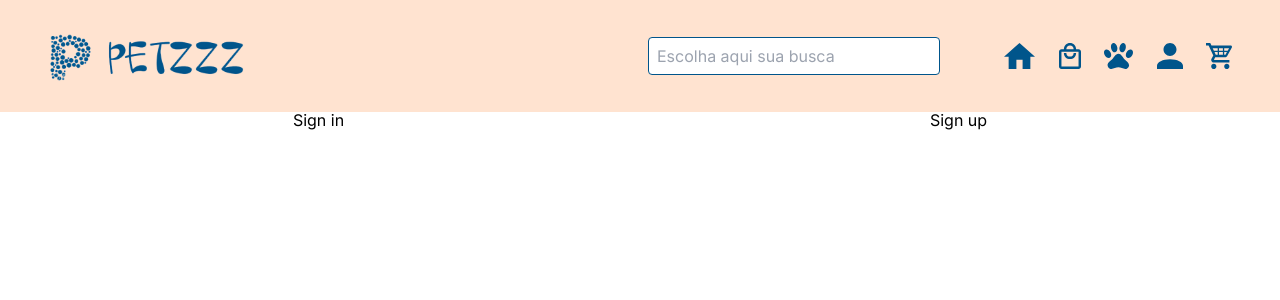
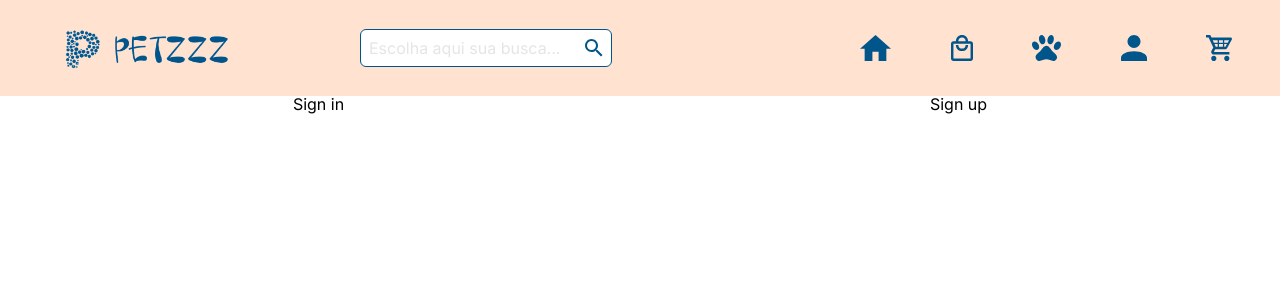
Before and after one commit to ecocaval/PetzZz_Front, a Next.js app: page / in a window 1280 px wide. Shown: the top 300 px of the page. Built offline with nearby package versions, Linux system fonts and the light colour scheme.

Commit message:
feat: add responsiveness to gen. input placeholder

```diff
--- a/src/app/components/GenericInput.tsx
+++ /dev/null
@@ -1,11 +0,0 @@
-interface GenericInputProps {
-    placeHolderText: string
-}
-
-export function GenericInput({ placeHolderText }: GenericInputProps) {
-    return (
-        <>
-            <input className="p-2 w-1/2 min-w-[140px] rounded border border-1 border-[var(--main-blue-bg)]" placeholder={placeHolderText} />
-        </>
-    )
-}
--- /dev/null
+++ b/src/app/components/GenericInput/GenericInput.tsx
@@ -0,0 +1,54 @@
+'use client'
+
+import { useEffect, useRef, useState } from "react";
+
+interface GenericInputProps {
+    placeHolderText: string
+    useResponsivePlaceholder?: boolean
+    children?: React.ReactNode
+}
+
+const DEFAULT_PLACEHOLDET_TEXT = "Busca..."
+
+export function GenericInput({ placeHolderText, useResponsivePlaceholder = true, children }: GenericInputProps) {
+
+    const inputRef = useRef<HTMLInputElement>(null);
+
+    const [definitePlaceHolderText, setDefinitePlaceHolderText] = useState<string>(placeHolderText || DEFAULT_PLACEHOLDET_TEXT)
+
+    useEffect(() => {
+        /*
+            Responsável por definir o state do placeholderWidth
+            Se o tamanho da tela for pequeno demais para o input
+            setta o texto para um novo default menor.
+
+            ! IMPORTANTE: Adequa o texto somente no primeiro load, esse component não pode ser server-side
+            !             pois aqui nós utilizamos a window para fazer a lógica, que só existe no client...
+        */
+        if (useResponsivePlaceholder) {
+
+            if (inputRef.current) {
+                const placeholderStyle = window.getComputedStyle(inputRef.current, '::placeholder');
+
+                const screenIsSmallForPlaceHolder = (parseFloat(placeholderStyle.width) > window.innerWidth / 2)
+
+                if (screenIsSmallForPlaceHolder) {
+                    setDefinitePlaceHolderText(DEFAULT_PLACEHOLDET_TEXT)
+                }
+            }
+        }
+    }, [])
+
+    return (
+        <>
+            <span className="relative">
+                <input
+                    placeholder={definitePlaceHolderText}
+                    ref={inputRef}
+                    className="placeholder-neutral-200 placeholder-hidden p-2 w-full min-w-[140px] max-w-[400px] rounded-md border border-1 border-[var(--main-blue-bg)]"
+                />
+                <div className="absolute top-[50%] translate-y-[-50%] right-[0%] translate-x-[-50%]">{children}</div>
+            </span>
+        </>
+    )
+}
--- a/src/app/components/Header.tsx
+++ b/src/app/components/Header.tsx
@@ -2,7 +2,7 @@
 import Image from "next/image";
 
 //? Components
-import { GenericInput } from "./GenericInput";
+import { GenericInput } from "./GenericInput/GenericInput";
 
 //? Images
 import logo from "/public/images/logo.png"
@@ -14,27 +14,30 @@ import Products from "./vectors/Products";
 import DogPaw from "./vectors/DogPaw";
 import UserProfile from "./vectors/UserProfile";
 import ShoppingCart from "./vectors/ShoppingCart";
+import SearchIcon from "./vectors/SearchIcon";
 
 export function Header() {
     return (
-        <header className="flex items-center justify-between px-12 h-28 bg-[var(--light-yellow-bg)]">
+        <header className="flex items-center justify-between px-12 h-24 bg-[var(--light-yellow-bg)] max-[500px]:px-6">
             <Image
-                className="max-[1000px]:hidden"
+                className="px-4 min-w-[200px] max-[1000px]:hidden"
                 src={logo}
                 width={200}
                 height={200}
                 alt="Petzzz logo"
             />
             <Image
-                className="min-[1000px]:hidden"
+                className="px-2 min-w-[50px] min-[1000px]:hidden"
                 src={letterLogo}
-                width={50}
+                width={60}
                 height={200}
                 alt="Petzzz logo"
             />
-            <div className="flex justify-between w-[600px] border border-2 ps-4 border-black max-[650px]:justify-center max-[400px]:w-max">
-                <GenericInput placeHolderText={"Escolha aqui sua busca"} />
-                <section className="flex w-1/2 ps-4 justify-between items-center min-[1000px]:ps-16 max-[650px]:hidden">
+            <div className="flex justify-between w-3/4 border border-2 ps-4 border-black max-[700px]:justify-center max-[400px]:p-0">
+                <GenericInput placeHolderText={"Escolha aqui sua busca..."} >
+                    <SearchIcon />
+                </GenericInput>
+                <section className="flex w-1/2 ps-8 gap-x-4 justify-between items-center min-[1000px]:ps-16 max-[700px]:hidden">
                     <HomeIcon />
                     <Products />
                     <DogPaw />
--- a/src/app/components/vectors/DogPaw.tsx
+++ b/src/app/components/vectors/DogPaw.tsx
@@ -1,3 +1,5 @@
+import '@/app/globals.css'
+
 interface DogPawProps {
     colorToFill?: string
 }
@@ -7,7 +9,7 @@ export default function DogPaw({ colorToFill }: DogPawProps) {
         <svg width="29" height="26" viewBox="0 0 29 26" fill="none" xmlns="http://www.w3.org/2000/svg">
             <path
                 d="M9.22907 0.0217105C10.9331 -0.223637 12.7382 1.63812 13.2581 4.20704C13.778 6.76154 12.8393 9.04183 11.1353 9.30161C9.44568 9.56139 7.62613 7.69963 7.09182 5.1307C6.5575 2.57621 7.52504 0.295922 9.22907 0.0217105ZM19.5543 0.0217105C21.2728 0.295922 22.2259 2.57621 21.7205 5.1307C21.1717 7.69963 19.3666 9.56139 17.6626 9.30161C15.9441 9.04183 15.0054 6.76154 15.5397 4.20704C16.0596 1.63812 17.8647 -0.223637 19.5543 0.0217105ZM1.50319 6.66052C3.14945 5.95334 5.38779 7.2378 6.5575 9.47479C7.65501 11.7551 7.27955 14.1508 5.64772 14.858C4.0159 15.5652 1.792 14.2951 0.651172 12.0293C-0.489659 9.76344 -0.0853139 7.35326 1.50319 6.66052ZM27.4968 6.66052C29.0853 7.35326 29.4897 9.76344 28.3488 12.0293C27.208 14.2951 24.9841 15.5652 23.3523 14.858C21.7205 14.1508 21.345 11.7551 22.4425 9.47479C23.6122 7.2378 25.8506 5.95334 27.4968 6.66052ZM25.0852 22.2184C25.1429 23.575 24.1032 25.076 22.8613 25.6388C20.2764 26.8223 17.2149 24.3688 14.3412 24.3688C11.4674 24.3688 8.37706 26.9233 5.83546 25.6388C4.39137 24.9317 3.39494 23.0555 3.58268 21.4968C3.84261 19.3464 6.42753 18.1918 7.95827 16.6187C9.99444 14.5838 11.4385 10.7593 14.3412 10.7593C17.2293 10.7593 18.7601 14.5261 20.7096 16.6187C22.3125 18.3795 24.9841 19.866 25.0852 22.2184Z"
-                fill={colorToFill || "#00558B"} />
+                fill={colorToFill || "var(--icons-main-color)"} />
         </svg>
     )
 }
--- a/src/app/components/vectors/HelpQuestion.tsx
+++ b/src/app/components/vectors/HelpQuestion.tsx
@@ -1,3 +1,5 @@
+import '@/app/globals.css'
+
 interface HelpQuestionProps {
     colorToFill?: string
 }
@@ -7,7 +9,7 @@ export default function HelpQuestion({ colorToFill }: HelpQuestionProps) {
         <svg width="20" height="20" viewBox="0 0 20 20" fill="none" xmlns="http://www.w3.org/2000/svg">
             <path
                 d="M13.07 9.25L12.17 10.17C11.45 10.89 11 11.5 11 13H9V12.5C9 11.39 9.45 10.39 10.17 9.67L11.41 8.41C11.78 8.05 12 7.55 12 7C12 5.89 11.1 5 10 5C9.46957 5 8.96086 5.21071 8.58579 5.58579C8.21071 5.96086 8 6.46957 8 7H6C6 5.93913 6.42143 4.92172 7.17157 4.17157C7.92172 3.42143 8.93913 3 10 3C11.0609 3 12.0783 3.42143 12.8284 4.17157C13.5786 4.92172 14 5.93913 14 7C14 7.88 13.64 8.67 13.07 9.25ZM11 17H9V15H11M10 0C8.68678 0 7.38642 0.258658 6.17317 0.761205C4.95991 1.26375 3.85752 2.00035 2.92893 2.92893C1.05357 4.8043 0 7.34784 0 10C0 12.6522 1.05357 15.1957 2.92893 17.0711C3.85752 17.9997 4.95991 18.7362 6.17317 19.2388C7.38642 19.7413 8.68678 20 10 20C12.6522 20 15.1957 18.9464 17.0711 17.0711C18.9464 15.1957 20 12.6522 20 10C20 4.47 15.5 0 10 0Z"
-                fill={colorToFill || "#00558B"} />
+                fill={colorToFill || "var(--icons-main-color)"} />
         </svg>
     )
 }
--- a/src/app/components/vectors/Historic.tsx
+++ b/src/app/components/vectors/Historic.tsx
@@ -1,3 +1,5 @@
+import '@/app/globals.css'
+
 interface HistoricProps {
     colorToFill?: string
 }
@@ -7,7 +9,7 @@ export default function Historic({ colorToFill }: HistoricProps) {
         <svg width="20" height="22" viewBox="0 0 20 22" fill="none" xmlns="http://www.w3.org/2000/svg">
             <path
                 d="M18 10.11V4C18 2.9 17.11 2 16 2H11.82C11.4 0.84 10.3 0 9 0C7.7 0 6.6 0.84 6.18 2H2C0.9 2 0 2.9 0 4V18C0 19.11 0.9 20 2 20H8.11C9.37 21.24 11.09 22 13 22C16.87 22 20 18.87 20 15C20 13.09 19.24 11.37 18 10.11ZM9 2C9.55 2 10 2.45 10 3C10 3.55 9.55 4 9 4C8.45 4 8 3.55 8 3C8 2.45 8.45 2 9 2ZM3 6H15V8H3V6ZM6.08 16H3V14H6.08C6.03 14.33 6 14.66 6 15C6 15.34 6.03 15.67 6.08 16ZM3 12V10H8.11C7.5 10.57 7.04 11.25 6.68 12H3ZM13 20C10.24 20 8 17.76 8 15C8 12.24 10.24 10 13 10C15.76 10 18 12.24 18 15C18 17.76 15.76 20 13 20ZM13.5 15.25L16.36 16.94L15.61 18.16L12 16V11H13.5V15.25Z"
-                fill={colorToFill || "#00558B"} />
+                fill={colorToFill || "var(--icons-main-color)"} />
         </svg>
     )
 }
--- a/src/app/components/vectors/HomeIcon.tsx
+++ b/src/app/components/vectors/HomeIcon.tsx
@@ -1,3 +1,5 @@
+import '@/app/globals.css'
+
 interface HomeIconProps {
     colorToFill?: string
 }
@@ -6,7 +8,7 @@ export default function HomeIcon({ colorToFill }: HomeIconProps) {
     return (
         <svg width="31" height="26" viewBox="0 0 31 26" fill="none" xmlns="http://www.w3.org/2000/svg">
             <path d="M12.4 26V16.8235H18.6V26H26.35V13.7647H31L15.5 0L0 13.7647H4.65V26H12.4Z"
-                fill={colorToFill || "#00558B"} />
+                fill={colorToFill || "var(--icons-main-color)"} />
         </svg>
     )
 }
--- a/src/app/components/vectors/Products.tsx
+++ b/src/app/components/vectors/Products.tsx
@@ -1,3 +1,5 @@
+import '@/app/globals.css'
+
 interface ProductsProps {
     colorToFill?: string
 }
@@ -7,7 +9,7 @@ export default function Products({ colorToFill }: ProductsProps) {
         <svg width="22" height="26" viewBox="0 0 22 26" fill="none" xmlns="http://www.w3.org/2000/svg">
             <path
                 d="M19.5556 6.19048H17.1111C17.1111 2.72381 14.4222 0 11 0C7.57778 0 4.88889 2.72381 4.88889 6.19048H2.44444C1.1 6.19048 0 7.30476 0 8.66667V23.5238C0 24.8857 1.1 26 2.44444 26H19.5556C20.9 26 22 24.8857 22 23.5238V8.66667C22 7.30476 20.9 6.19048 19.5556 6.19048ZM11 2.47619C13.0778 2.47619 14.6667 4.08571 14.6667 6.19048H7.33333C7.33333 4.08571 8.92222 2.47619 11 2.47619ZM19.5556 23.5238H2.44444V8.66667H19.5556V23.5238ZM11 13.619C8.92222 13.619 7.33333 12.0095 7.33333 9.90476H4.88889C4.88889 13.3714 7.57778 16.0952 11 16.0952C14.4222 16.0952 17.1111 13.3714 17.1111 9.90476H14.6667C14.6667 12.0095 13.0778 13.619 11 13.619Z"
-                fill={colorToFill || "#00558B"} />
+                fill={colorToFill || "var(--icons-main-color)"} />
         </svg>
     )
 }
--- /dev/null
+++ b/src/app/components/vectors/SearchIcon.tsx
@@ -0,0 +1,14 @@
+import '@/app/globals.css'
+
+interface SearchIconProps {
+    colorToFill?: string
+}
+
+export default function SearchIcon({ colorToFill }: SearchIconProps) {
+    return (
+        <svg width="18" height="18" viewBox="0 0 18 18" fill="none" xmlns="http://www.w3.org/2000/svg">
+            <path d="M6.5 0C8.22391 0 9.87721 0.684819 11.0962 1.90381C12.3152 3.12279 13 4.77609 13 6.5C13 8.11 12.41 9.59 11.44 10.73L11.71 11H12.5L17.5 16L16 17.5L11 12.5V11.71L10.73 11.44C9.59 12.41 8.11 13 6.5 13C4.77609 13 3.12279 12.3152 1.90381 11.0962C0.684819 9.87721 0 8.22391 0 6.5C0 4.77609 0.684819 3.12279 1.90381 1.90381C3.12279 0.684819 4.77609 0 6.5 0ZM6.5 2C4 2 2 4 2 6.5C2 9 4 11 6.5 11C9 11 11 9 11 6.5C11 4 9 2 6.5 2Z" fill={colorToFill || "var(--icons-main-color)"} />
+        </svg>
+
+    )
+}
--- a/src/app/components/vectors/ShoppingCart.tsx
+++ b/src/app/components/vectors/ShoppingCart.tsx
@@ -1,3 +1,5 @@
+import '@/app/globals.css'
+
 interface ShoppingCartProps {
     colorToFill?: string
 }
@@ -7,7 +9,7 @@ export default function ShoppingCart({ colorToFill }: ShoppingCartProps) {
         <svg width="26" height="26" viewBox="0 0 26 26" fill="none" xmlns="http://www.w3.org/2000/svg">
             <path
                 d="M23.4 23.4C23.4 24.843 22.243 26 20.8 26C19.357 26 18.2 24.83 18.2 23.4C18.2 21.957 19.357 20.8 20.8 20.8C22.243 20.8 23.4 21.97 23.4 23.4ZM7.8 20.8C6.357 20.8 5.2 21.957 5.2 23.4C5.2 24.83 6.357 26 7.8 26C9.243 26 10.4 24.843 10.4 23.4C10.4 21.957 9.243 20.8 7.8 20.8ZM8.06 16.419L8.021 16.575C8.021 16.757 8.164 16.9 8.346 16.9H23.4V19.5H7.8C6.357 19.5 5.2 18.33 5.2 16.9C5.2 16.445 5.317 16.016 5.512 15.652L7.28 12.467L2.6 2.6H0V0H4.251L5.473 2.6H24.7C25.415 2.6 26 3.185 26 3.9C26 4.121 25.935 4.342 25.844 4.55L21.19 12.961C20.748 13.754 19.89 14.3 18.915 14.3H9.23L8.06 16.419ZM9.75 11.7H11.7V9.1H8.528L9.75 11.7ZM13 9.1V11.7H16.9V9.1H13ZM16.9 7.8V5.2H13V7.8H16.9ZM20.943 9.1H18.2V11.7H19.5L20.943 9.1ZM23.114 5.2H18.2V7.8H21.671L23.114 5.2ZM6.682 5.2L7.904 7.8H11.7V5.2H6.682Z"
-                fill={colorToFill || "#00558B"} />
+                fill={colorToFill || "var(--icons-main-color)"} />
         </svg>
     )
 }
--- a/src/app/components/vectors/UserProfile.tsx
+++ b/src/app/components/vectors/UserProfile.tsx
@@ -1,3 +1,5 @@
+import '@/app/globals.css'
+
 interface UserProfileProps {
     colorToFill?: string
 }
@@ -7,7 +9,7 @@ export default function UserProfile({ colorToFill }: UserProfileProps) {
         <svg width="26" height="26" viewBox="0 0 26 26" fill="none" xmlns="http://www.w3.org/2000/svg">
             <path
                 d="M13 0C14.7239 0 16.3772 0.684819 17.5962 1.90381C18.8152 3.12279 19.5 4.77609 19.5 6.5C19.5 8.22391 18.8152 9.87721 17.5962 11.0962C16.3772 12.3152 14.7239 13 13 13C11.2761 13 9.62279 12.3152 8.40381 11.0962C7.18482 9.87721 6.5 8.22391 6.5 6.5C6.5 4.77609 7.18482 3.12279 8.40381 1.90381C9.62279 0.684819 11.2761 0 13 0ZM13 16.25C20.1825 16.25 26 19.1588 26 22.75V26H0V22.75C0 19.1588 5.8175 16.25 13 16.25Z"
-                fill={colorToFill || "#00558B"} />
+                fill={colorToFill || "var(--icons-main-color)"} />
         </svg>
     )
 }
--- a/src/app/globals.css
+++ b/src/app/globals.css
@@ -16,12 +16,17 @@
 
   /* Colors used in input responsiveness design */
   --wrong-input-red-bg: #950000;
-  --correct-input-gree-bg: #0B8B00;
+  --correct-input-green-bg: #0B8B00;
+
+  --icons-main-color: var(--main-blue-bg);
 }
 
 /* Reset CSS */
 *{
   box-sizing: border-box;
+}
+*:focus{
+  outline: none;
 }
 html, body, div, span, applet, object, iframe,
 h1, h2, h3, h4, h5, h6, p, blockquote, pre,
```
